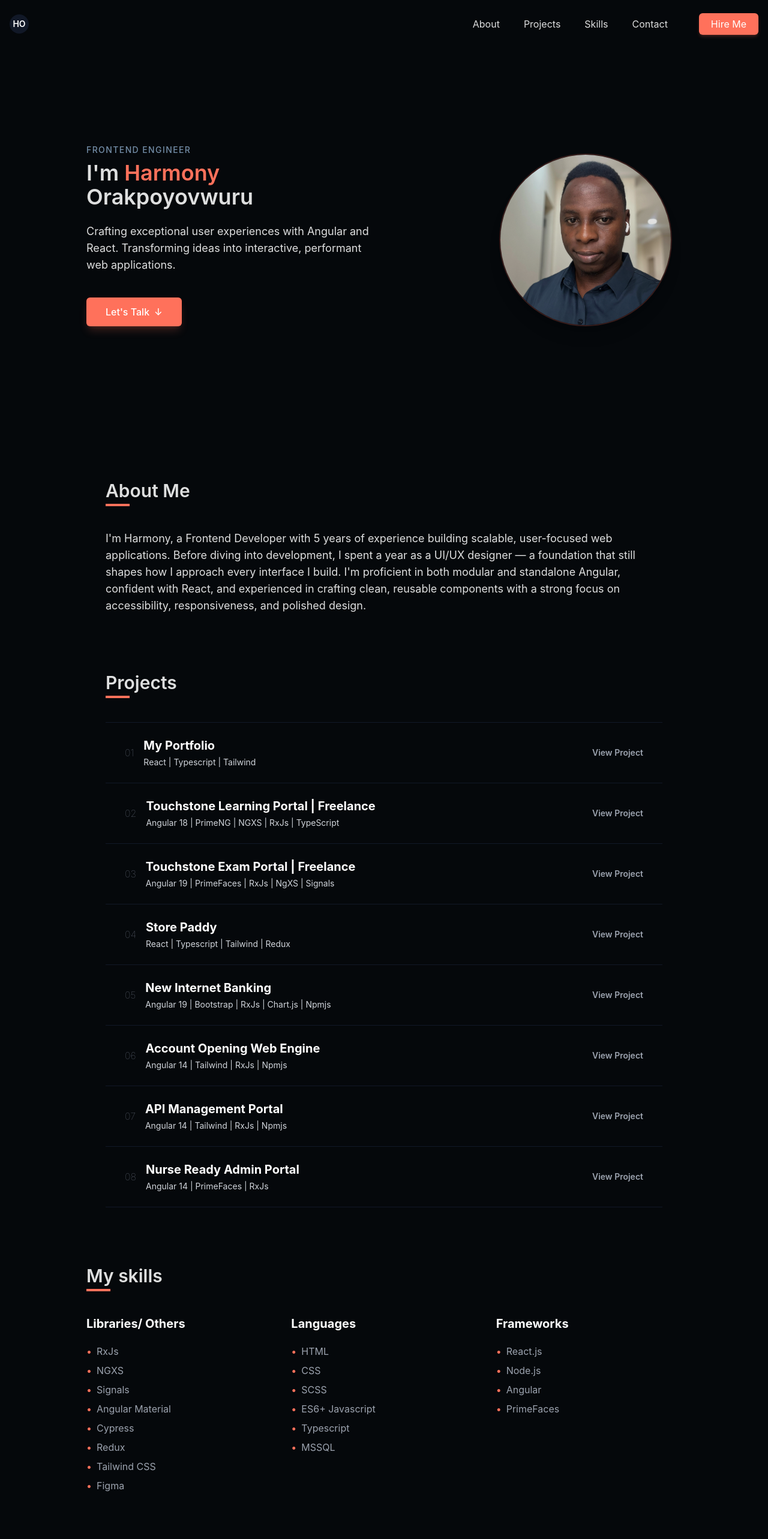
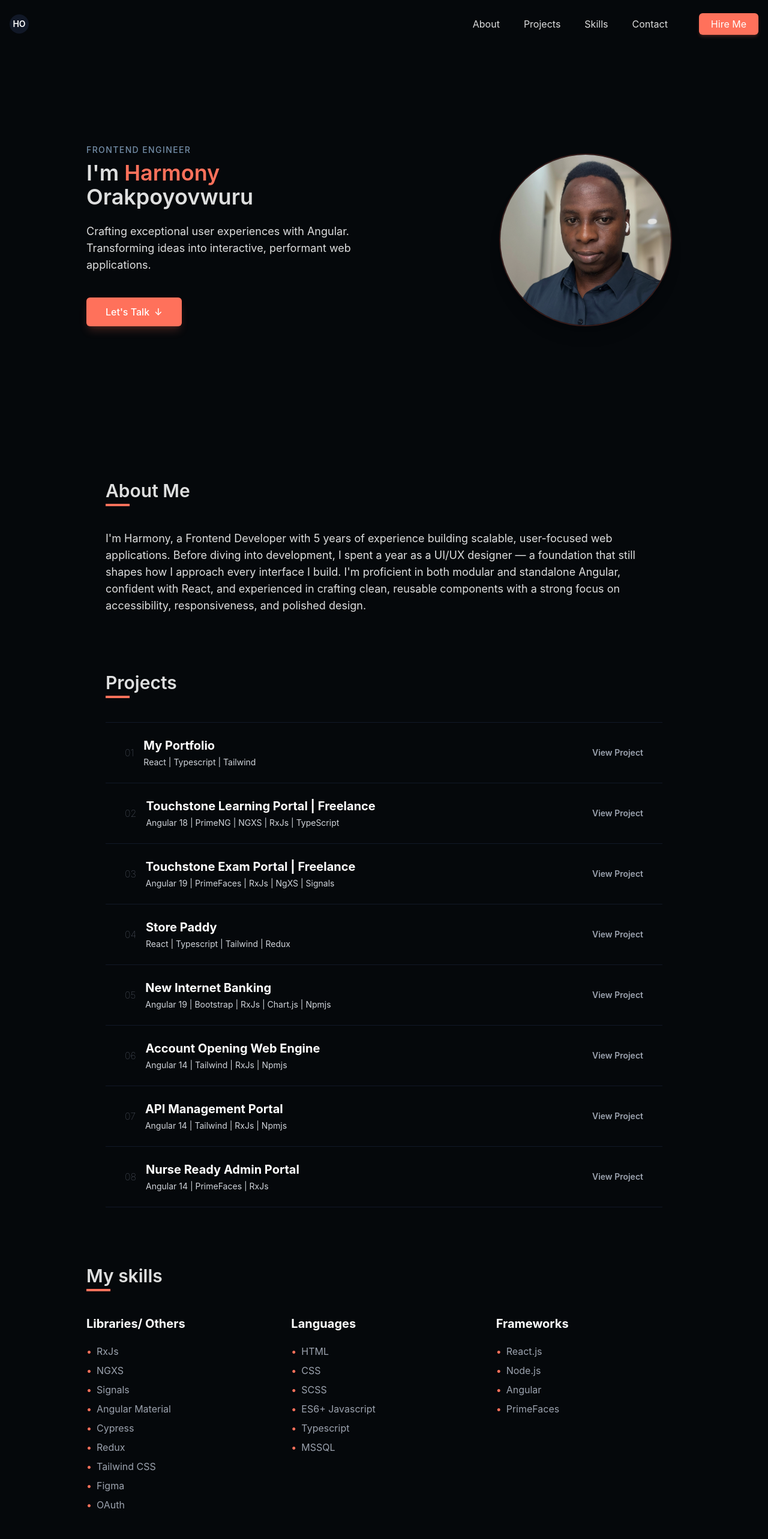
Before and after one commit to harmonyorakpo/Portfolio, a React (Vite) app: page / in a window 1280 px wide. Shown: the top 2566 px of the page at 60% size. Built offline with nearby package versions, Linux system fonts and the light colour scheme.

Commit message:
fix: type Variants on framer-motion variant objects in Hero and Skills

```diff
--- a/src/components/Hero.tsx
+++ b/src/components/Hero.tsx
@@ -1,5 +1,5 @@
 import { useState, useEffect } from "react";
-import { motion } from "framer-motion";
+import { motion, Variants } from "framer-motion";
 
 const Hero = () => {
   const [isLoaded, setIsLoaded] = useState(false);
@@ -16,7 +16,7 @@ const Hero = () => {
   // };
 
   // Animation variants
-  const containerVariants = {
+  const containerVariants: Variants = {
     hidden: { opacity: 0 },
     visible: {
       opacity: 1,
@@ -27,7 +27,7 @@ const Hero = () => {
     },
   };
 
-  const itemVariants = {
+  const itemVariants: Variants = {
     hidden: { opacity: 0, y: 20 },
     visible: {
       opacity: 1,
@@ -39,7 +39,7 @@ const Hero = () => {
     },
   };
 
-  const imageVariants = {
+  const imageVariants: Variants = {
     hidden: { opacity: 0, scale: 0.9, x: 50 },
     visible: {
       opacity: 1,
@@ -53,15 +53,15 @@ const Hero = () => {
     },
   };
 
-  const shapeVariants = {
+  const shapeVariants: Variants = {
     hidden: { opacity: 0, scale: 0 },
-    visible: (custom : number) => ({
+    visible: (custom: number) => ({
       opacity: 0.7,
       scale: 1,
       transition: {
         delay: 0.5 + custom * 0.1,
         duration: 0.5,
-        ease: "easeOut",
+        ease: "easeOut" as const,
       },
     }),
   };
@@ -118,7 +118,7 @@ const Hero = () => {
           </motion.div>
 
           <motion.p variants={itemVariants} className="text-lg opacity-80">
-            Crafting exceptional user experiences with Angular and React.
+            Crafting exceptional user experiences with Angular.
             Transforming ideas into interactive, performant web applications.
           </motion.p>
 
--- a/src/components/Skills.tsx
+++ b/src/components/Skills.tsx
@@ -1,4 +1,4 @@
-import { motion } from "framer-motion";
+import { motion, Variants } from "framer-motion";
 import { ISkillCategory } from "../model/project.model";
 import SectionHeader from "./SectionHeader";
 
@@ -14,6 +14,7 @@ const skillsData: ISkillCategory[] = [
       { name: "Redux" },
       { name: "Tailwind CSS" },
       { name: "Figma" },
+      { name: "OAuth" },
     ],
   },
   {
@@ -39,7 +40,7 @@ const skillsData: ISkillCategory[] = [
 ];
 
 const Skills: React.FC = () => {
-  const containerVariants = {
+  const containerVariants: Variants = {
     hidden: { opacity: 0 },
     show: {
       opacity: 1,
@@ -49,7 +50,7 @@ const Skills: React.FC = () => {
     },
   };
 
-  const categoryVariants = {
+  const categoryVariants: Variants = {
     hidden: { opacity: 0, y: 30 },
     show: {
       opacity: 1,
@@ -61,7 +62,7 @@ const Skills: React.FC = () => {
     },
   };
 
-  const skillVariants = {
+  const skillVariants: Variants = {
     hidden: { opacity: 0, x: -10 },
     show: {
       opacity: 1,
```
